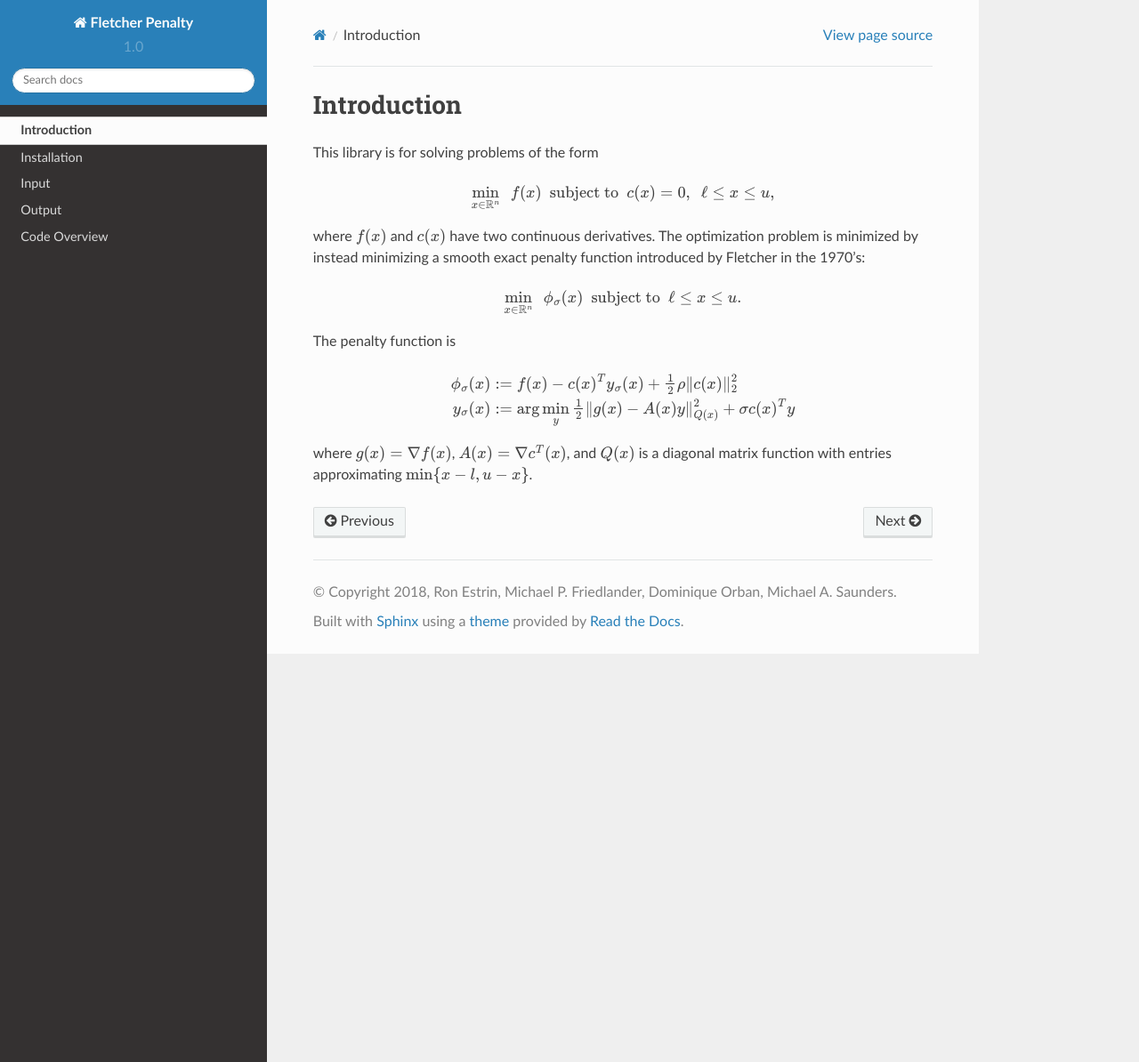
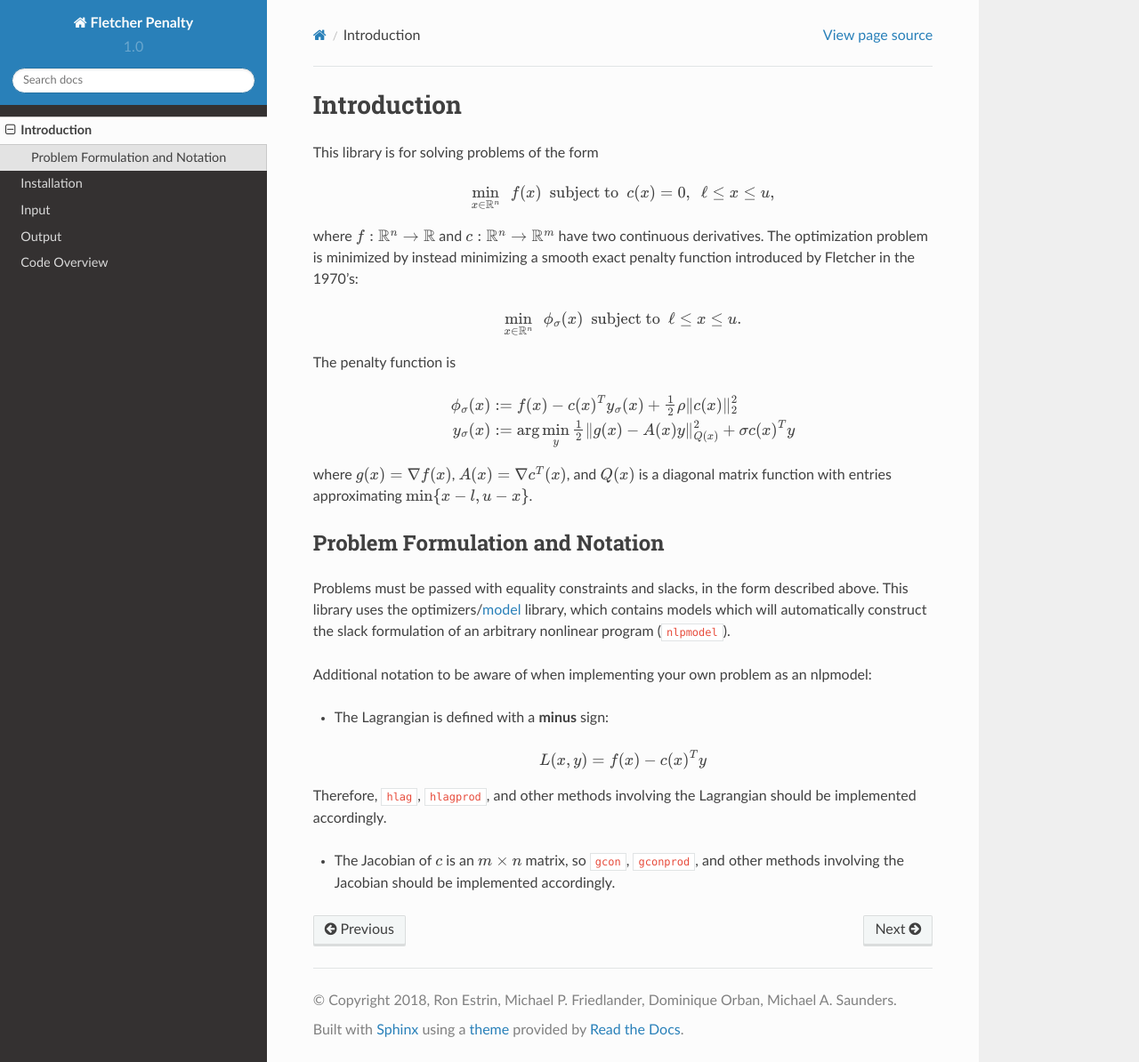
Before and after one commit to optimizers/FletcherPenalty, a Sphinx documentation site: the page built from docs/introduction.rst, in a window 1280 px wide and 1194 px high. Shown: the whole window at 89% size. Built offline with Sphinx 7.4.7 and the Read the Docs theme 2.0.0, drawn with Linux system fonts in a browser that asks for light colours.

Commit message:
Added section in documentation on problem notation.

```diff
--- a/docs/input-output.rst
+++ b/docs/input-output.rst
@@ -10,7 +10,7 @@ The basic solver is called via
 
 **Note**: the original problem (nlp) should be expressed in slack form (equality constraints only).
 
-fletcher_solver Inputs
+fletcher_solver inputs
 ----------------------
 
 ================= ======== ================ ===========
--- a/docs/introduction.rst
+++ b/docs/introduction.rst
@@ -7,7 +7,7 @@ This library is for solving problems of the form
 
 	\min_{x \in \mathbb{R}^n} \enspace f(x) \enspace\mbox{subject to}\enspace c(x)=0, \enspace \ell \le x \le u,
 
-where :math:`f(x)` and :math:`c(x)` have two continuous derivatives. The optimization problem is minimized by instead minimizing a smooth exact penalty function introduced by Fletcher in the 1970's:
+where :math:`f : \mathbb{R}^n \rightarrow \mathbb{R}` and :math:`c : \mathbb{R}^n \rightarrow \mathbb{R}^m` have two continuous derivatives. The optimization problem is minimized by instead minimizing a smooth exact penalty function introduced by Fletcher in the 1970's:
 
 .. math::
 
@@ -20,3 +20,22 @@ The penalty function is
 	y_{\sigma}(x) &:= \arg\min_y \tfrac{1}{2} \|g(x) - A(x) y\|^2_{Q(x)} + \sigma c(x)^T y
 
 where :math:`g(x) = \nabla f(x)`, :math:`A(x) = \nabla c^T (x)`, and :math:`Q(x)` is a diagonal matrix function with entries approximating :math:`\min \{ x - l, u-x \}`.
+
+Problem Formulation and Notation
+--------------------------------
+
+Problems must be passed with equality constraints and slacks, in the form described above. This library uses the optimizers/model_ library, which contains models which will automatically construct the slack formulation of an arbitrary nonlinear program (``nlpmodel``).
+
+Additional notation to be aware of when implementing your own problem as an nlpmodel:
+
+* The Lagrangian is defined with a **minus** sign:
+
+.. math::
+
+	L(x,y) = f(x) - c(x)^T y
+
+Therefore, ``hlag``, ``hlagprod``, and other methods involving the Lagrangian should be implemented accordingly.
+
+* The Jacobian of :math:`c` is an :math:`m \times n` matrix, so ``gcon``, ``gconprod``, and other methods involving the Jacobian should be implemented accordingly.
+
+.. _model: https://github.com/optimizers/model
```
Also changed, not shown: 11 other files.
